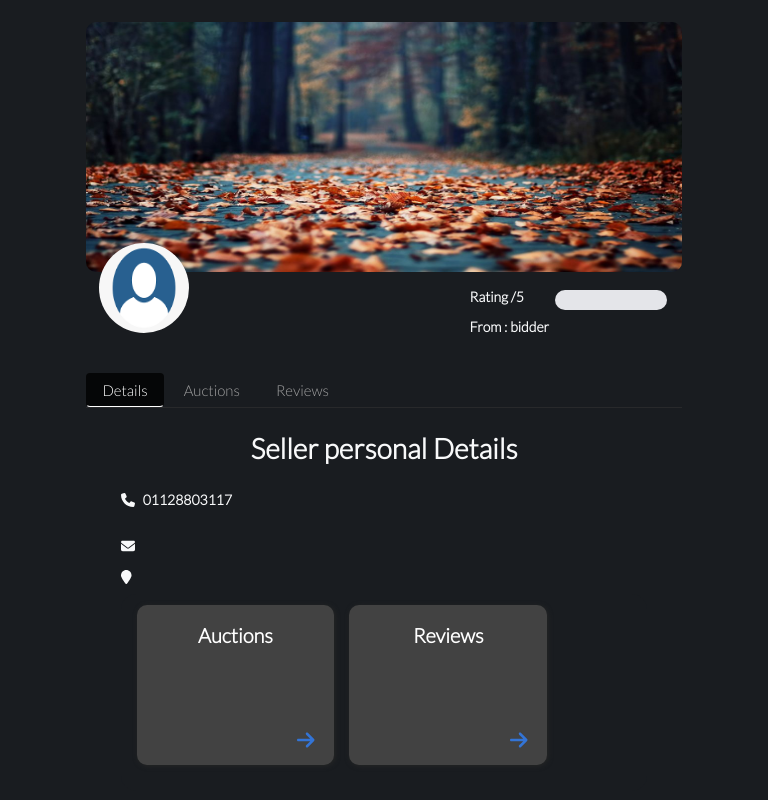
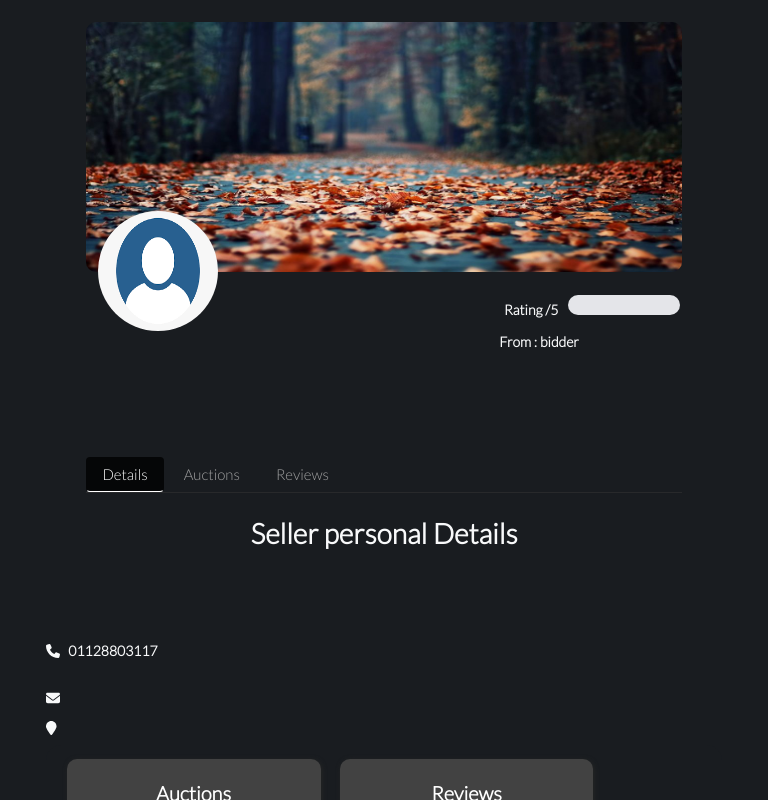
Before and after one commit to hossamMohamed00/online-auction-system, a React (Create React App) app in the folder client/: page /seller in a window 768 px wide. Shown: the top 800 px of the page. Built offline with nearby package versions, Linux system fonts and the light colour scheme; no server answers.

Commit message:
change style in Profile Page in all media-query

```diff
--- a/client/src/Api/AuctionsApi.js
+++ b/client/src/Api/AuctionsApi.js
@@ -24,6 +24,8 @@ export const getOnGoingAuctions = async () =>
 	getAuctions(`${url}?status=ongoing&populate=true`);
 export const getSavedAuctions = async () =>
 	getAuctions(`${url}?status=saved&populate=true`);
+// export const getJoinedAuctions = async () =>
+// 	getAuctions(`${url}?status=joinedAuctions&populate=true`);
 // export const getClosedAuctions = async () => getAuctions(`${url}?status=closed&populate=true`)
 export const getSingleAuction = async auctionId =>
 	getAuctions(`${url}/${auctionId}?populate=true`);
--- a/client/src/component/AdminModule/AdminDashboard/UsersPages/Buyers.js
+++ b/client/src/component/AdminModule/AdminDashboard/UsersPages/Buyers.js
@@ -55,6 +55,7 @@ const UsersPage = () => {
 			name: 'Actions',
 			selector: row => row.action,
 			cell: props => {
+				console.log(props)
 				return (
 					<div className="text-info btn-actions">
 						<button
--- a/client/src/component/UI/UserProfile/Reviews/reviews.css
+++ b/client/src/component/UI/UserProfile/Reviews/reviews.css
@@ -55,10 +55,12 @@
 	width: 80% !important;
 }
 .save_rate_btn {
-	width: 14% !important;
 	position: absolute;
-	top: 6%;
+	top: 10%;
+	width: fit-content !important;
+	padding: 5px 20px;
 	left: 62%;
+	margin-left: 15px;
 	/* margin-top: 1% !important; */
 	border-radius: 15px;
 	-webkit-border-radius: 15px;
@@ -108,7 +110,7 @@
 }
 .reviews_card {
 	width: 80% !important;
-	position: relative;
+	position: relative!important;
 	margin: 5% 10%;
 	border-radius: 25px;
 	box-shadow: 0px 3px 4px #889090;
@@ -125,19 +127,21 @@
 .reviews_card .cardDate {
 	position: absolute;
 	top: 37px;
-	left: 20px;
+	/* left: 20px; */
 }
 .reviews_card p {
 	top: 37px;
 	left: 97px;
 }
 .reviews_card .star_container {
-	top: 37px;
-	left: 70%;
+	top: 45px;
+	/* left: 70%; */
+	right: 140px;
 }
 .reviews_card .cardDate {
-	top: 6px;
-	left: 83%;
+	top: 15px;
+	/* left: 0!important; */
+	right: 20px;
 	font-size: 14px;
 }
 
@@ -178,3 +182,61 @@
 input:disabled {
 	background: none !important;
 }
+
+
+
+@media screen and (max-width : 768px){
+	.reviews_card {
+		width: 100%!important;
+		margin: 20% 0% !important;
+		padding-bottom: 25%!important;
+	}
+	.card_container_Profile {
+		width: 100%!important;
+		margin: 10% 0% 0% !important;
+	}
+	.reviews_card .star_container{
+    right: 15px;
+	}
+	.reviews_card .cardDate{
+		right: 14px!important;
+    font-size: 13px!important;
+	}
+		/* start reviews in buyer profile */
+		.btn_compliment , .btn_chat{
+			position: relative!important;
+			left: 0!important;
+			top: 0!important;
+			width: 100%!important;
+			margin: 20px 0px ;
+		}
+		.save_rate_btn {
+			top: 3%;
+			font-size: 12px!important;
+			width: fit-content !important;
+			padding: 3px 16px;
+			left: 62%;
+			margin-left: 15px;
+		}
+}
+
+@media screen and (min-width : 768px) and (max-width : 991px)  {
+	.reviews_card {padding-bottom: 10%!important;}
+	.reviews_card .star_container{
+    right: 100px;
+	}
+		/* start reviews in buyer profile */
+		.btn_compliment , .btn_chat{
+			position: relative!important;
+			left: 0!important;
+			top: 0!important;
+			width: 30%!important;
+			margin: 20px 5px ;
+			float: right;
+		}
+		.save_rate_btn {
+			left: 71%;
+			top: 25%;
+
+		}
+}
--- a/client/src/component/UI/UserProfile/profile.css
+++ b/client/src/component/UI/UserProfile/profile.css
@@ -104,8 +104,8 @@
 }
 .btn_chat {
 	left: 73%;
-	top: 125%;
-	width: 15%;
+	top: 130%;
+	width: 20%;
 	border-radius: 25px;
 	-webkit-border-radius: 25px;
 	-moz-border-radius: 25px;
@@ -114,8 +114,8 @@
 }
 .btn_compliment {
 	left: 73%;
-	top: 109%;
-	width: 15%;
+	top: 115%;
+	width: 20%;
 	border-radius: 25px;
 	-webkit-border-radius: 25px;
 	-moz-border-radius: 25px;
@@ -180,29 +180,31 @@
 		margin-top: 10px;
 	}
 	.numOfReviewers {
-		top: 61%;
-		left: 19px;
+		top: 100%;
+		left: 20px;
 		display: block !important;
-		margin-bottom: 15px!important;
+		margin-bottom: 10px!important;
 	}
 	.profile .profile_bar {
 		width: 80%;
-    margin-left: -12px !important;
-    margin-top: 30px;
+    /* margin-left: -12px !important; */
+    margin-top: 12px;
 	}
 	.profile_card > div {
 		width: 100% !important;
 	}
 }
 
-@media screen and (min-width: 567px) and (max-width: 768px) {
+/* @media screen and (min-width: 567px) and (max-width: 768px) {
 	.profile {
 		margin-bottom: 50px !important;
+		position: relative;
+
 	}
 	.profile img {
 		width: 90px !important;
 		height: 90px !important;
-		top: 221px;
+		top: -80px!important;
 		left: 4px;
 	}
 	.profile p,
@@ -217,18 +219,68 @@
 		left: 59.5% !important;
 		margin-top: 5% !important;
 	}
-}
 
-@media screen and (min-width: 768px) and (max-width: 992px) {
+
+} */
+
+@media screen and (min-width: 567px) and (max-width: 992px) {
+	.profile{
+		position: relative;
+		padding-bottom: 50px!important;
+	}
+	.profile img {
+		top: 0px!important;
+		left: 0px!important;
+		position: relative!important;
+		margin-top: -80px!important;
+	}
+	.chart-bar {
+		display: inline-block!important;
+		width: 50%!important;
+	}
 	.profile .bar {
-		left: 61.5% !important;
-		margin-top: 2.2% !important;
+		position: relative!important;
+		left: 30% !important;
+		margin-top: 4% !important;
+	}
+	.profile .profile_bar {
+		position: relative;
+		right:0;
+		width: 30%;
+		left: 60%;
 	}
 	.profile p,
 	.profile h5 {
 		left: 30% !important;
+		top: 20%;
+	}
+	.profile p{
+		top: 50%!important;
 	}
 	.numOfReviewers {
-		left: 61.5% !important;
-    margin-top: 1% !important;	}
+		left: 65.5% !important;
+    margin-top: -7% !important
+	}
 }
+
+
+@media  screen and (min-width : 1500px) {
+
+	.profile h5,
+	.profile p {
+		left: 20%!important;
+		font-size: 40px;
+	}
+	.profile .bar {
+    position: absolute;
+    font-size: 25px !important;
+    margin-top: 0.5%;
+		left: 62.5% !important;
+	}
+	.profile p { font-size: 30px!important; top: 110% !important;}
+	.numOfReviewers {
+    font-size: 20px !important;
+		left: 62.5% !important;
+    top: 109%;
+	}
+}
--- a/client/src/component/UI/ViewAuctionDetails/ViewAuctionDetails.js
+++ b/client/src/component/UI/ViewAuctionDetails/ViewAuctionDetails.js
@@ -32,7 +32,7 @@ const ViewAuctionDetails = props => {
 						<Card.Img
 							className="position-relative"
 							variant="top"
-							src={item.item.images && item.item.images[0].url}
+							src={item.item.images && item.item.images[0] && item.item.images[0].url}
 						/>
 						<div
 							className={`${classes.CardItemCategory} ${
```
